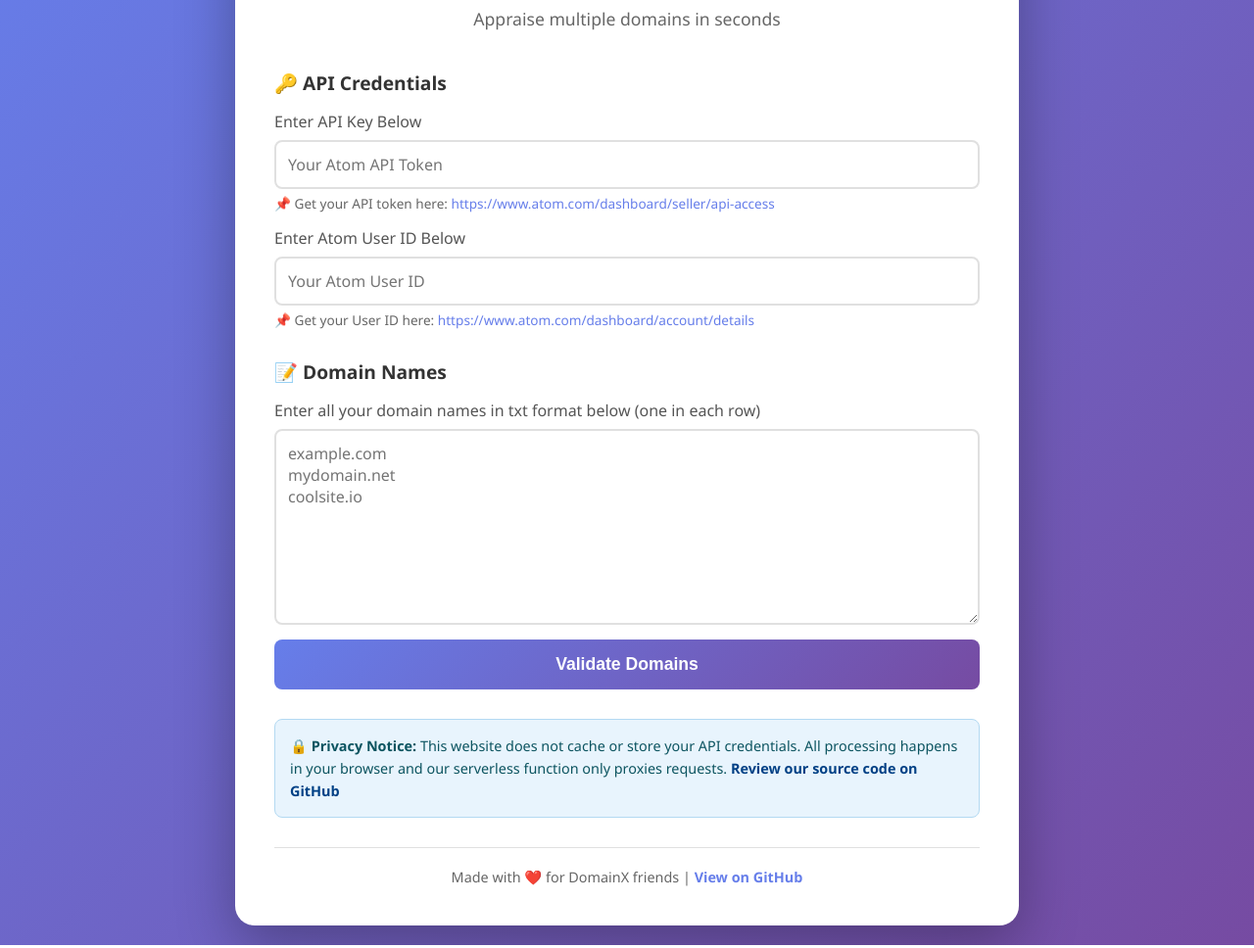
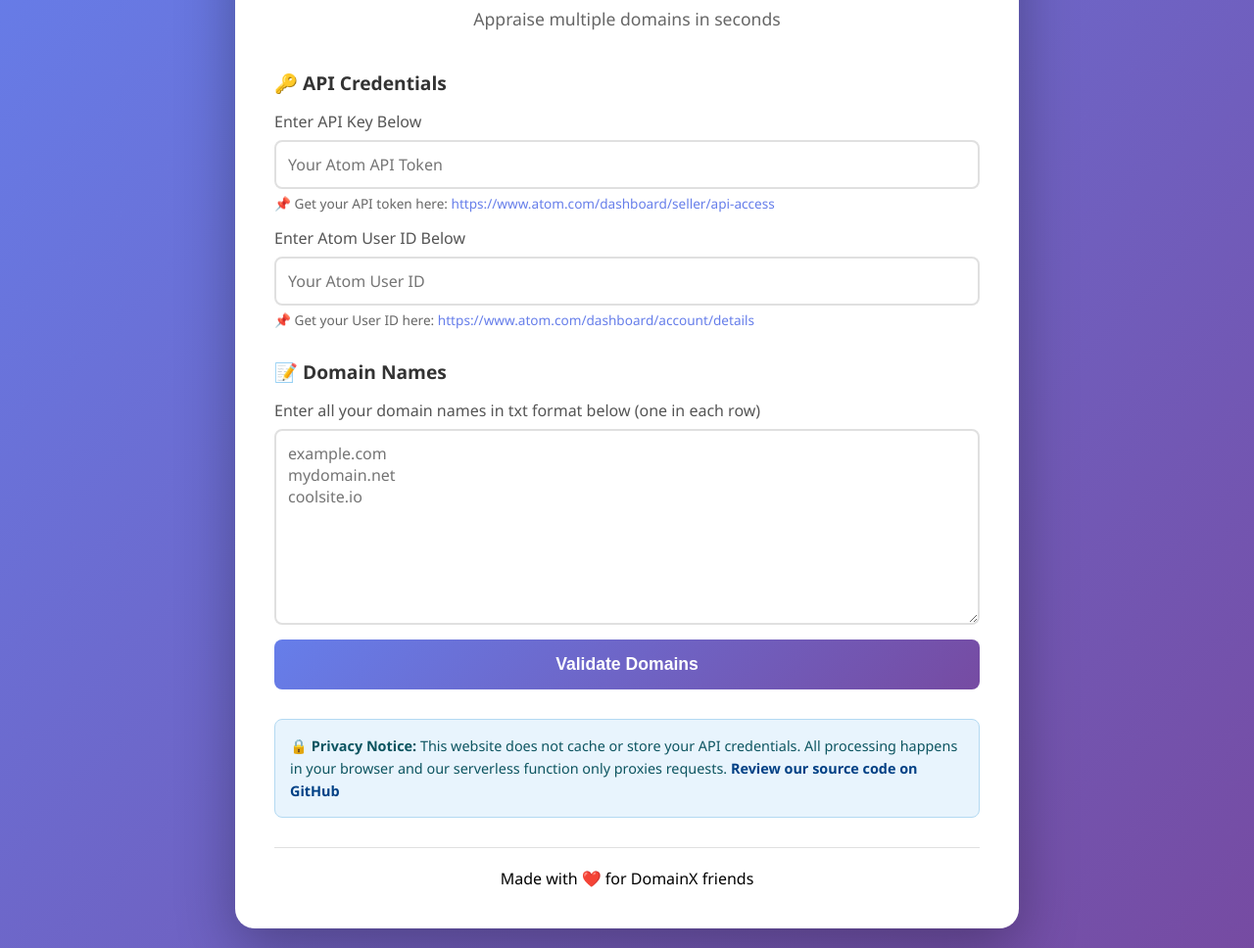
Before and after one commit to ShailendraMSM/bulk-atom-appraisal, a plain HTML site: page public/index.html in a window 1280 px wide. Shown: the part 118-1086 px from the top of the page at 98% size. Drawn offline with Linux system fonts and the light colour scheme.

Commit message:
Update index.html

```diff
--- a/public/index.html
+++ b/public/index.html
@@ -101,11 +101,8 @@
 
         <!-- Footer -->
         <div class="footer">
-            <p>
-                Made with ❤️ for DomainX friends |
-                <a href="https://github.com/ShailendraMSM/bulk-atom-appraisal" target="_blank" rel="noopener noreferrer">
-                    View on GitHub
-                </a>
+            <p><center>Made with ❤️ for DomainX friends </center>
+
             </p>
         </div>
     </div>
```
